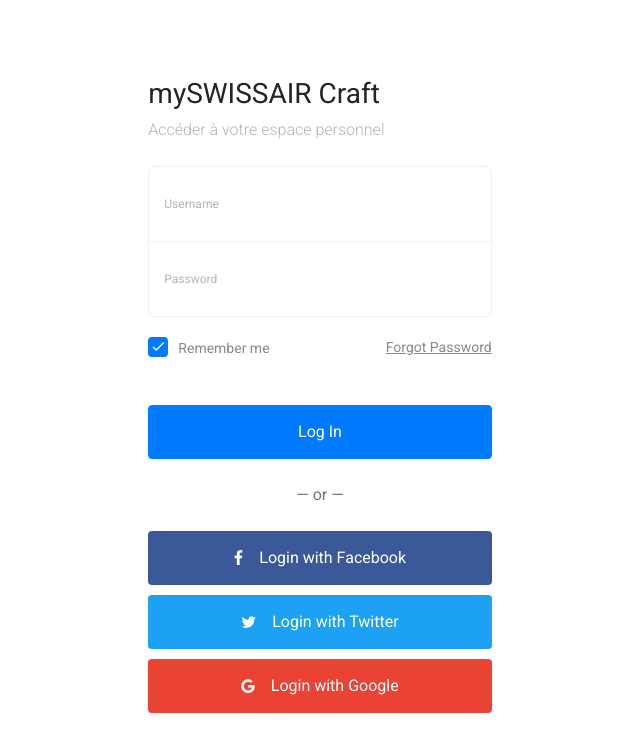
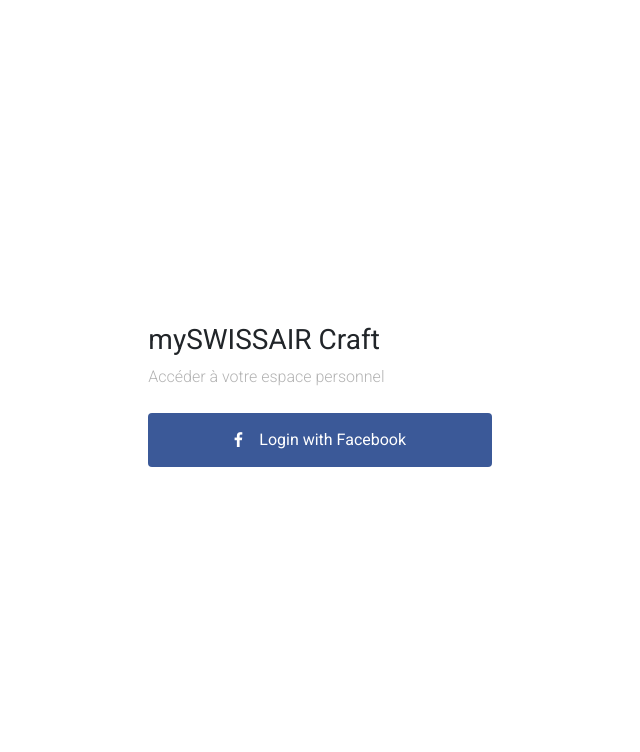
Before and after one commit to CPNV-ES/planes-store, a website built with Vite: page login/login.html in a window 1280 px wide. Shown: the whole page, without its empty margins (0-640 px from the left). Built offline with nearby package versions, Linux system fonts and the light colour scheme; a web font is replaced by a local one.

Commit message:
feat: hidde unused parts

```diff
--- a/login/login.html
+++ b/login/login.html
@@ -24,7 +24,7 @@
               <h3>mySWISSAIR Craft</h3>
               <p class="mb-4">Accéder à votre espace personnel</p>
             </div>
-            <form action="#" method="post">
+            <!--<form action="#" method="post">
               <div class="form-group first">
                 <label for="username">Username</label>
                 <input type="text" class="form-control" id="username">
@@ -37,7 +37,7 @@
               </div>
 
               <div class="d-flex mb-5 align-items-center">
-                <label class="control control--checkbox mb-0"><span class="caption">Remember me</span>
+                <label class="control control&#45;&#45;checkbox mb-0"><span class="caption">Remember me</span>
                   <input type="checkbox" checked="checked"/>
                   <div class="control__indicator"></div>
                 </label>
@@ -46,20 +46,20 @@
 
               <input type="submit" value="Log In" class="btn btn-block btn-primary">
 
-              <span class="d-block text-center my-4 text-muted">&mdash; or &mdash;</span>
+              <span class="d-block text-center my-4 text-muted">&mdash; or &mdash;</span>-->
 
               <div class="social-login">
                 <a href="#" class="facebook btn d-flex justify-content-center align-items-center">
                   <span class="icon-facebook mr-3"></span> Login with Facebook
                 </a>
-                <a href="#" class="twitter btn d-flex justify-content-center align-items-center">
+                <!--<a href="#" class="twitter btn d-flex justify-content-center align-items-center">
                   <span class="icon-twitter mr-3"></span> Login with  Twitter
                 </a>
                 <a href="#" class="google btn d-flex justify-content-center align-items-center">
                   <span class="icon-google mr-3"></span> Login with  Google
-                </a>
+                </a>-->
               </div>
-            </form>
+            <!--</form>-->
           </div>
         </div>
       </div>
```
